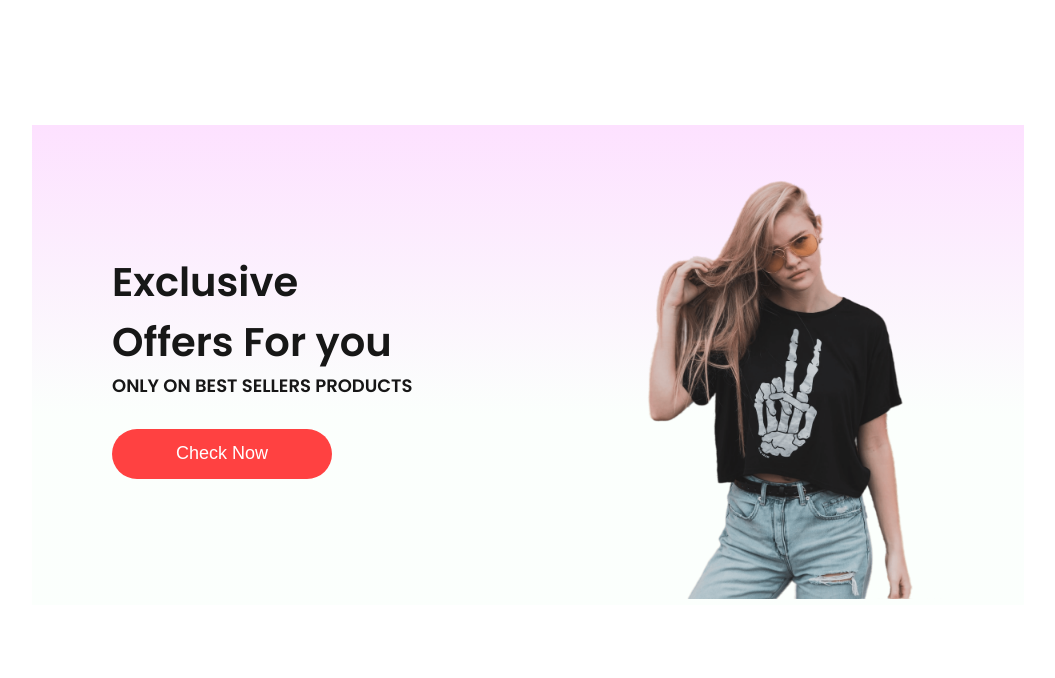
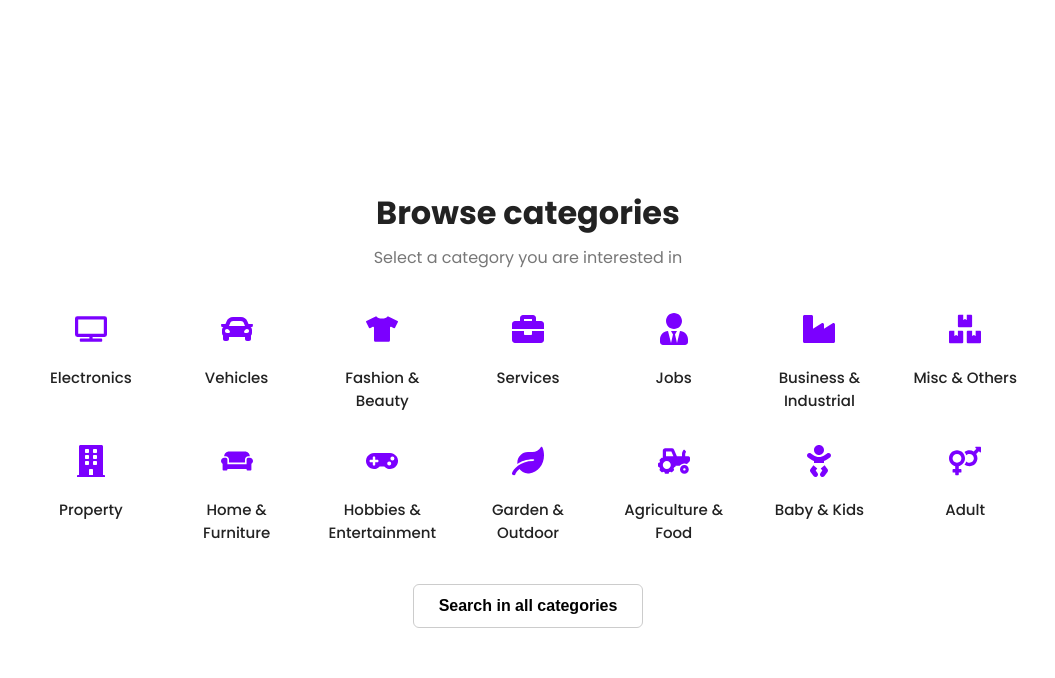
Before and after one commit to OLEHFIDELIS/generalmarket, a React (Create React App) app in the folder frontend/: page / in a window 1280 px wide. Shown: the part 1720-2398 px from the top of the page, without its empty margins (112-1167 px from the left). Built offline with nearby package versions, Linux system fonts and the light colour scheme; no server answers.

Commit message:
worked on the category section

```diff
--- /dev/null
+++ b/frontend/src/Components/Categories/Category.css
@@ -0,0 +1,107 @@
+.browse-container {
+  text-align: center;
+  padding: 60px 20px;
+  max-width: 1000px;
+  margin: 4px auto;
+}
+
+.browse-container h2 {
+  font-size: 32px;
+  color: #222;
+  margin-bottom: 8px;
+}
+
+.subtitle {
+  color: #777;
+  font-size: 16px;
+  margin-bottom: 40px;
+}
+
+/* ===== Grid Layout ===== */
+.categories-grid {
+  display: grid;
+  grid-template-columns: repeat(auto-fit, minmax(120px, 1fr));
+  gap: 30px 20px;
+  justify-items: center;
+  margin-bottom: 40px;
+}
+
+.category-card {
+  display: flex;
+  flex-direction: column;
+  align-items: center;
+  cursor: pointer;
+  transition: transform 0.2s ease, color 0.3s ease;
+}
+
+.category-card .icon {
+  font-size: 32px;
+  color: #7b00ff;
+  margin-bottom: 8px;
+}
+
+.category-card p {
+  font-size: 15px;
+  color: #222;
+  font-weight: 500;
+  text-align: center;
+}
+
+.category-card:hover {
+  transform: translateY(-5px);
+}
+
+.category-card:hover .icon {
+  color: #a84cff;
+}
+
+/* ===== Button ===== */
+.browse-btn {
+  background: white;
+  border: 1px solid #ccc;
+  padding: 12px 25px;
+  font-size: 16px;
+  font-weight: 600;
+  border-radius: 6px;
+  cursor: pointer;
+  transition: all 0.3s ease;
+}
+
+.browse-btn:hover {
+  background: #7b00ff;
+  color: #fff;
+  border-color: #7b00ff;
+}
+
+/* ===== Responsive ===== */
+@media (max-width: 768px) {
+  .browse-container h2 {
+    font-size: 26px;
+  }
+  .categories-grid {
+    gap: 20px 10px;
+  }
+  .category-card .icon {
+    font-size: 26px;
+  }
+  .category-card p {
+    font-size: 14px;
+  }
+}
+
+@media (max-width: 480px) {
+  .browse-container {
+    padding: 40px 15px;
+  }
+  .categories-grid {
+    grid-template-columns: repeat(3, 1fr);
+    gap: 15px 10px;
+  }
+  .category-card .icon {
+    font-size: 24px;
+  }
+  .browse-btn {
+    width: 100%;
+    font-size: 15px;
+  }
+}
--- /dev/null
+++ b/frontend/src/Components/Categories/Category.jsx
@@ -0,0 +1,72 @@
+import React from "react";
+import "./Category.css";
+import { useNavigate } from "react-router-dom";
+import {
+  FaTv,
+  FaCar,
+  FaTshirt,
+  FaBriefcase,
+  FaUserTie,
+  FaIndustry,
+  FaBoxes,
+  FaBuilding,
+  FaCouch,
+  FaGamepad,
+  FaLeaf,
+  FaTractor,
+  FaBaby,
+  FaVenusMars,
+} from "react-icons/fa";
+
+const BrowseCategories = () => {
+  const navigate = useNavigate();
+
+  const categories = [
+    { icon: <FaTv />, label: "Electronics" },
+    { icon: <FaCar />, label: "Vehicles" },
+    { icon: <FaTshirt />, label: "Fashion & Beauty" },
+    { icon: <FaBriefcase />, label: "Services" },
+    { icon: <FaUserTie />, label: "Jobs" },
+    { icon: <FaIndustry />, label: "Business & Industrial" },
+    { icon: <FaBoxes />, label: "Misc & Others" },
+    { icon: <FaBuilding />, label: "Property" },
+    { icon: <FaCouch />, label: "Home & Furniture" },
+    { icon: <FaGamepad />, label: "Hobbies & Entertainment" },
+    { icon: <FaLeaf />, label: "Garden & Outdoor" },
+    { icon: <FaTractor />, label: "Agriculture & Food" },
+    { icon: <FaBaby />, label: "Baby & Kids" },
+    { icon: <FaVenusMars />, label: "Adult" },
+  ];
+
+  // Convert label to route-friendly path (lowercase + hyphens)
+  const handleNavigate = (label) => {
+    const route = `/category/${label.toLowerCase().replace(/ & /g, "-").replace(/\s+/g, "-")}`;
+    navigate(route);
+  };
+
+  return (
+    <div className="browse-container">
+      <h2>Browse categories</h2>
+      <p className="subtitle">Select a category you are interested in</p>
+
+      <div className="categories-grid">
+        {categories.map((cat, index) => (
+          <div
+            key={index}
+            className="category-card"
+            onClick={() => handleNavigate(cat.label)}
+          >
+            <div className="icon">{cat.icon}</div>
+            <p>{cat.label}</p>
+          </div>
+        ))}
+      </div>
+
+      <button className="browse-btn" onClick={() => navigate("/categories")}>
+        Search in all categories
+      </button>
+    </div>
+  );
+};
+
+export default BrowseCategories;
--- a/frontend/src/Components/Popular/Popular.css
+++ b/frontend/src/Components/Popular/Popular.css
@@ -3,7 +3,7 @@
     flex-direction: column;
     align-items: center;
     gap: 10px;
-    height: 100vh;
+    height: 85vh;
     box-sizing: border-box;
     overflow: hidden;
     /* margin-top: 50px; */
--- a/frontend/src/Pages/Shop.jsx
+++ b/frontend/src/Pages/Shop.jsx
@@ -4,6 +4,7 @@ import Popular from "../Components/Popular/Popular"
 import Offers from "../Components/Offers/Offers"
 import NewCollections from "../Components/NewCollections/NewCollections"
 import NewsLetter from "../Components/NewsLetter/NewsLetter"
+import Category from "../Components/Categories/Category"
 import Footer from "../Components/Footer/Footer"
 import Search from "../Components/Search/Search"
 import Welcome from "../Components/Welcome/Welcome"
@@ -14,7 +15,7 @@ const Shop = ()=> {
            <Hero/>
            <Welcome/>
            <Popular/>
-           <Offers/>
+           <Category/>
            <NewCollections/>
            <NewsLetter/>
         </div>
```
